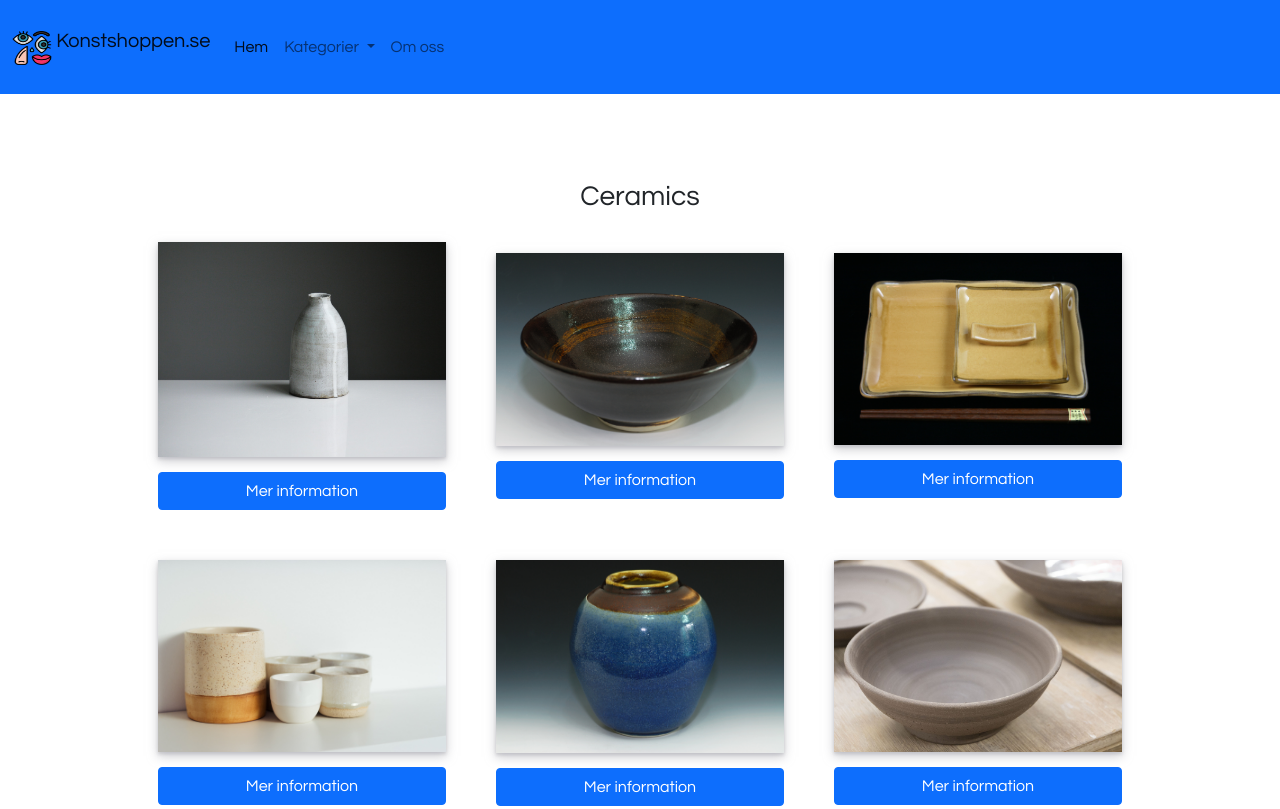
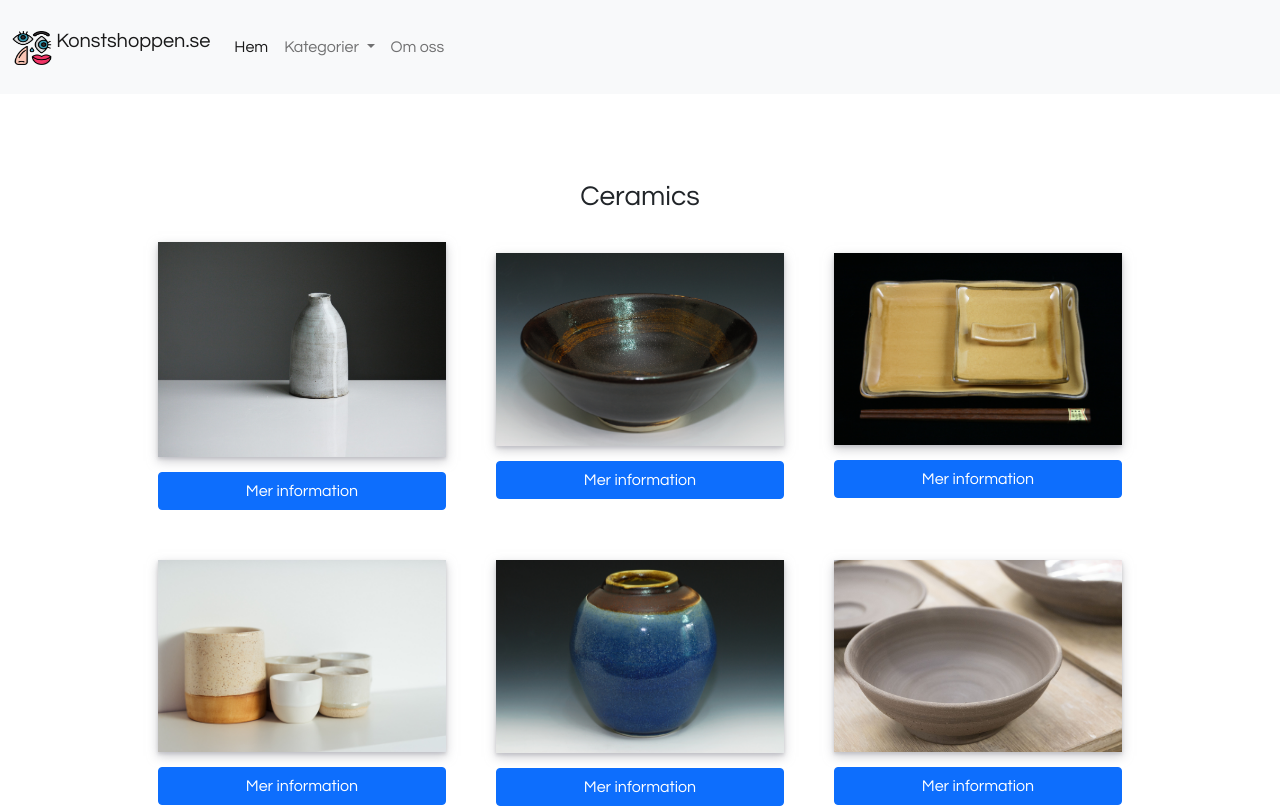
Before and after one commit to elgen98/Konstshoppen, a website: page index.html in a window 1280 px wide. Shown: the top 809 px of the page. Drawn offline with nearby package versions, Linux system fonts and the light colour scheme.

Commit message:
new nav color

```diff
--- a/index.html
+++ b/index.html
@@ -20,13 +20,7 @@
     <!--NavBar-->
     <header>
       <nav
-        class="
-          navbar navbar-expand-lg
-          py-lg-4
-          fixed-top
-          navbar-light
-          bg-primary
-        "
+        class="navbar navbar-expand-lg py-lg-4 fixed-top navbar-light bg-light"
       >
         <div class="container-fluid">
           <span class="navbar-brand mb-0 h1">
```
